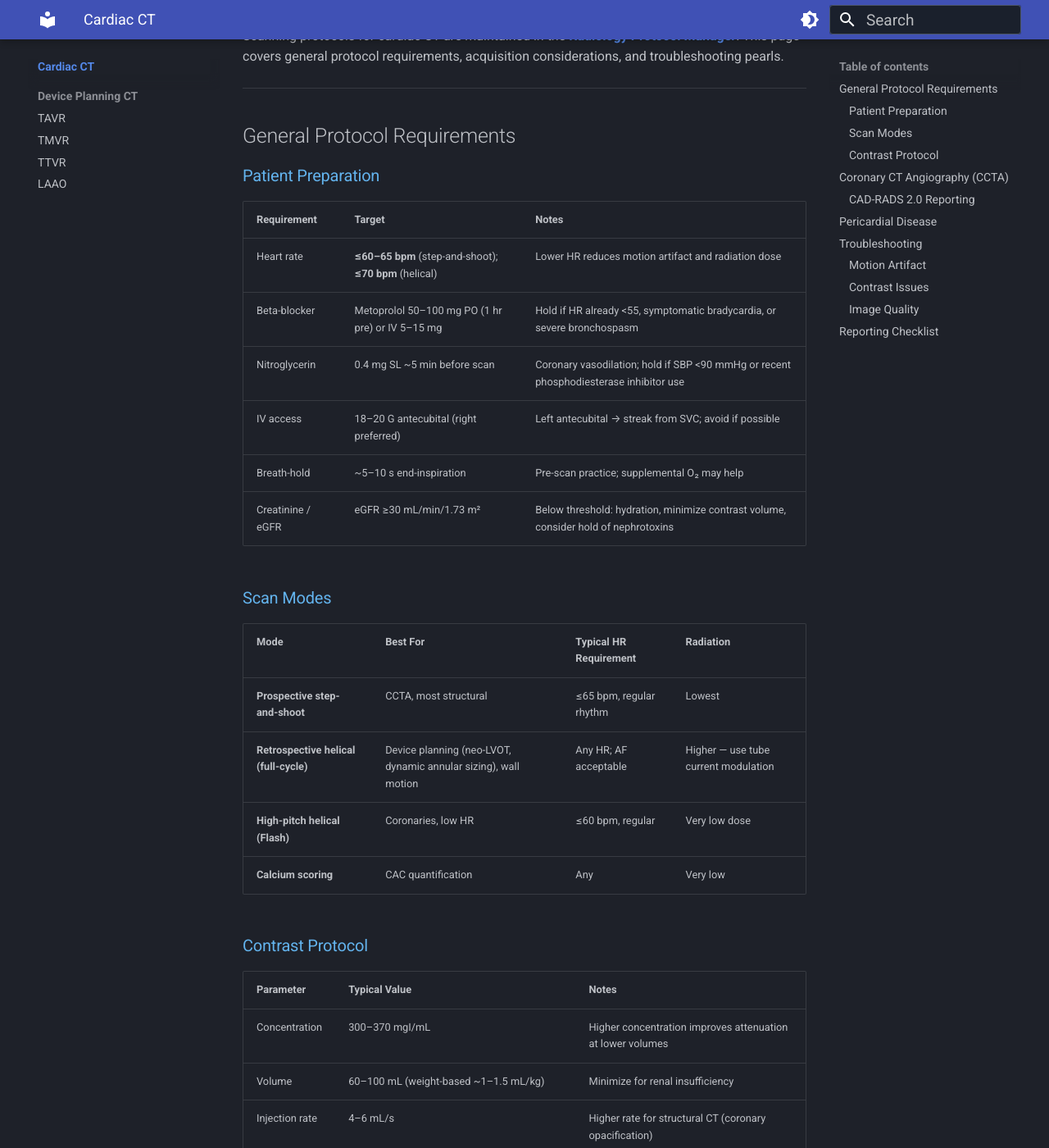
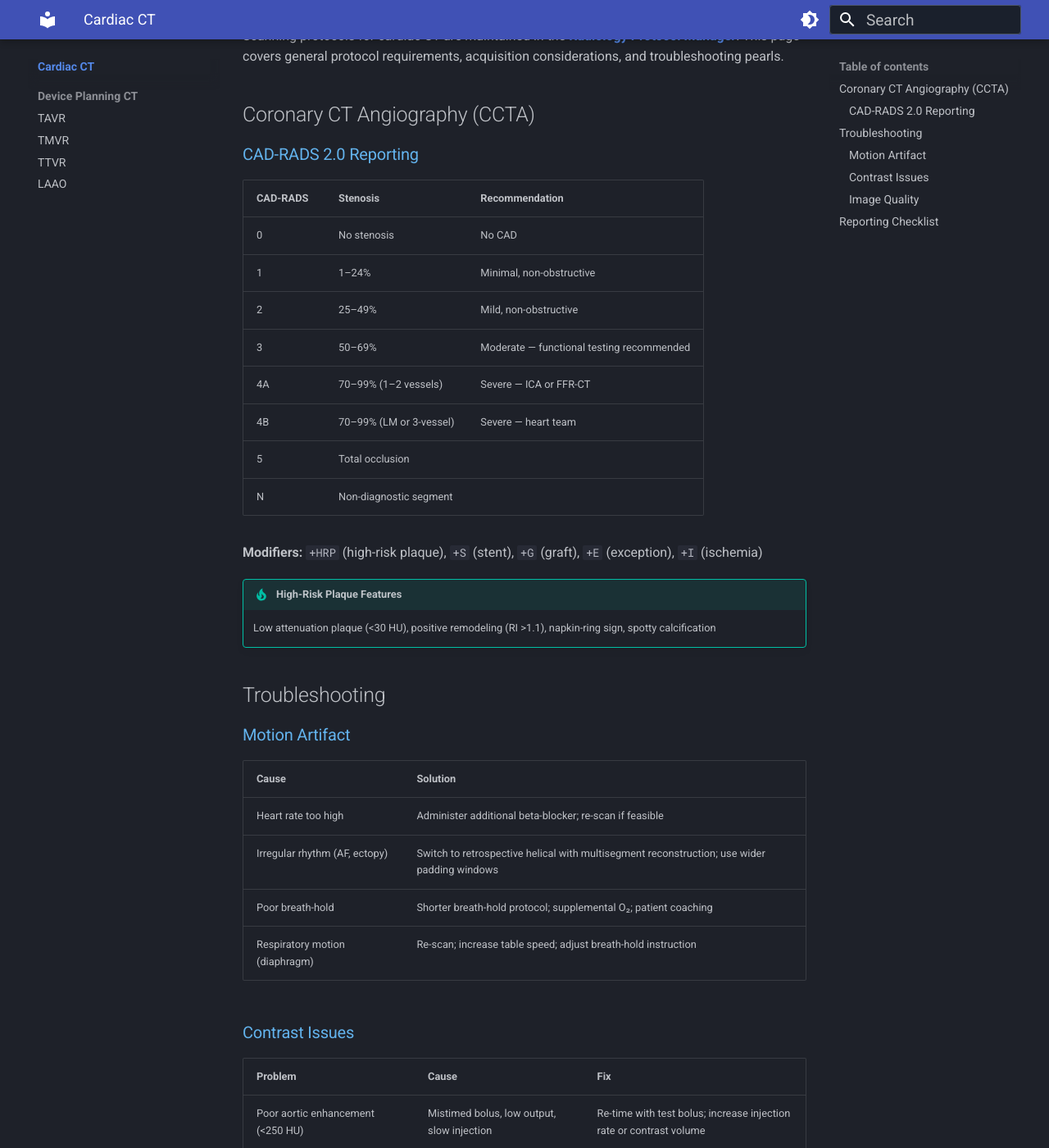
Before and after one commit to dfergs93/cardiac-imaging-resources, an MkDocs documentation site: the page built from docs/cardiac_ct/index.md, in a window 1280 px wide and 1400 px high, scrolled down 197 px. Shown: the whole window at 82% size. Built offline with MkDocs 1.6.1 and Material for MkDocs 9.7.7, drawn with Linux system fonts in a browser that asks for light colours; some of the changed text lies outside the part shown.

Commit message:
docs: remove redundant protocol tables and refine troubleshooting guidance for cardiac CT

```diff
--- a/docs/cardiac_ct/index.md
+++ b/docs/cardiac_ct/index.md
@@ -5,45 +5,6 @@ title: Cardiac CT
 # Cardiac CT
 
 Scanning protocols for cardiac CT are maintained in the **[Radiology Protocol Manager](https://dfergs93.github.io/radiology-protocols/ct/cardiac)**. This page covers general protocol requirements, acquisition considerations, and troubleshooting pearls.
-
----
-
-## General Protocol Requirements
-
-### Patient Preparation
-
-| Requirement | Target | Notes |
-|-------------|--------|-------|
-| Heart rate | **≤60–65 bpm** (step-and-shoot); **≤70 bpm** (helical) | Lower HR reduces motion artifact and radiation dose |
-| Beta-blocker | Metoprolol 50–100 mg PO (1 hr pre) or IV 5–15 mg | Hold if HR already <55, symptomatic bradycardia, or severe bronchospasm |
-| Nitroglycerin | 0.4 mg SL ~5 min before scan | Coronary vasodilation; hold if SBP <90 mmHg or recent phosphodiesterase inhibitor use |
-| IV access | 18–20 G antecubital (right preferred) | Left antecubital → streak from SVC; avoid if possible |
-| Breath-hold | ~5–10 s end-inspiration | Pre-scan practice; supplemental O₂ may help |
-| Creatinine / eGFR | eGFR ≥30 mL/min/1.73 m² | Below threshold: hydration, minimize contrast volume, consider hold of nephrotoxins |
-
-### Scan Modes
-
-| Mode | Best For | Typical HR Requirement | Radiation |
-|------|----------|----------------------|-----------|
-| **Prospective step-and-shoot** | CCTA, most structural | ≤65 bpm, regular rhythm | Lowest |
-| **Retrospective helical (full-cycle)** | Device planning (neo-LVOT, dynamic annular sizing), wall motion | Any HR; AF acceptable | Higher — use tube current modulation |
-| **High-pitch helical (Flash)** | Coronaries, low HR | ≤60 bpm, regular | Very low dose |
-| **Calcium scoring** | CAC quantification | Any | Very low |
-
-### Contrast Protocol
-
-| Parameter | Typical Value | Notes |
-|-----------|--------------|-------|
-| Concentration | 300–370 mgI/mL | Higher concentration improves attenuation at lower volumes |
-| Volume | 60–100 mL (weight-based ~1–1.5 mL/kg) | Minimize for renal insufficiency |
-| Injection rate | 4–6 mL/s | Higher rate for structural CT (coronary opacification) |
-| Saline chaser | 40–50 mL at same rate | Reduces streak artifact, flushes contrast bolus |
-| Timing | Bolus tracking (ROI in aorta; threshold 100–120 HU) or test bolus | Bolus tracking preferred for consistency |
-
-!!! tip "Biphasic / Triphasic Injection"
-    For structural valve CT (TMVR, TTVR) where simultaneous right and left heart opacification is needed, use a **triphasic** protocol: (1) full contrast, (2) 50:50 contrast/saline mix for right heart opacification, (3) saline flush. Adjust timing to the clinical question.
-
----
 
 ## Coronary CT Angiography (CCTA)
 
@@ -65,19 +26,6 @@ Scanning protocols for cardiac CT are maintained in the **[Radiology Protocol Ma
 !!! tip "High-Risk Plaque Features"
     Low attenuation plaque (<30 HU), positive remodeling (RI >1.1), napkin-ring sign, spotty calcification
 
----
-
-## Pericardial Disease
-
-| Feature | CT Finding |
-|---------|-----------|
-| Pericardial thickening | >3–4 mm (normally ≤2 mm) |
-| Calcification | Suggests constrictive pericarditis |
-| Effusion | Simple (<30 HU) vs. complex/hemorrhagic |
-| Constrictive physiology | Septal bounce on retrospective cine |
-
----
-
 ## Troubleshooting
 
 ### Motion Artifact
@@ -94,7 +42,7 @@ Scanning protocols for cardiac CT are maintained in the **[Radiology Protocol Ma
 | Problem | Cause | Fix |
 |---------|-------|-----|
 | Poor aortic enhancement (<250 HU) | Mistimed bolus, low output, slow injection | Re-time with test bolus; increase injection rate or contrast volume |
-| Right heart opacification inadequate (structural CT) | Standard left-heart timing | Use biphasic/triphasic injection; increase delay or add right-heart phase |
+| Right heart opacification inadequate (structural CT) | Standard left-heart timing | Use longer contrast bolus add a delay phase |
 | Streak artifact from contrast in SVC | Left antecubital access, high concentration in SVC | Use right arm; add saline dilution mix; delay scan start |
 | Contrast extravasation | IV infiltration | Abort scan; assess extent; reschedule |
 | Contrast reaction | Allergy / prior reaction | Pre-medicate per institutional protocol; have emergency equipment available |
@@ -104,8 +52,7 @@ Scanning protocols for cardiac CT are maintained in the **[Radiology Protocol Ma
 | Problem | Likely Cause | Solution |
 |---------|-------------|---------|
 | Blooming from calcium / stents | Beam hardening | Use sharper reconstruction kernel; increase kV; iterative reconstruction |
-| Noise / grainy images | Low tube current or high BMI | Increase mAs (or kVp); use iterative reconstruction |
-| Banding artifact (helical) | Pitch-HR mismatch | Adjust pitch or use multi-sector reconstruction |
+| Noise / grainy images | Low tube current or high BMI | Increase mAs (or kVp); widen gating window; use iterative reconstruction |
 | Mis-registration (coronary snap) | Variable heart rate during helical scan | Retrospective gating with wider reconstruction window; manual phase selection |
 
 ---
```
